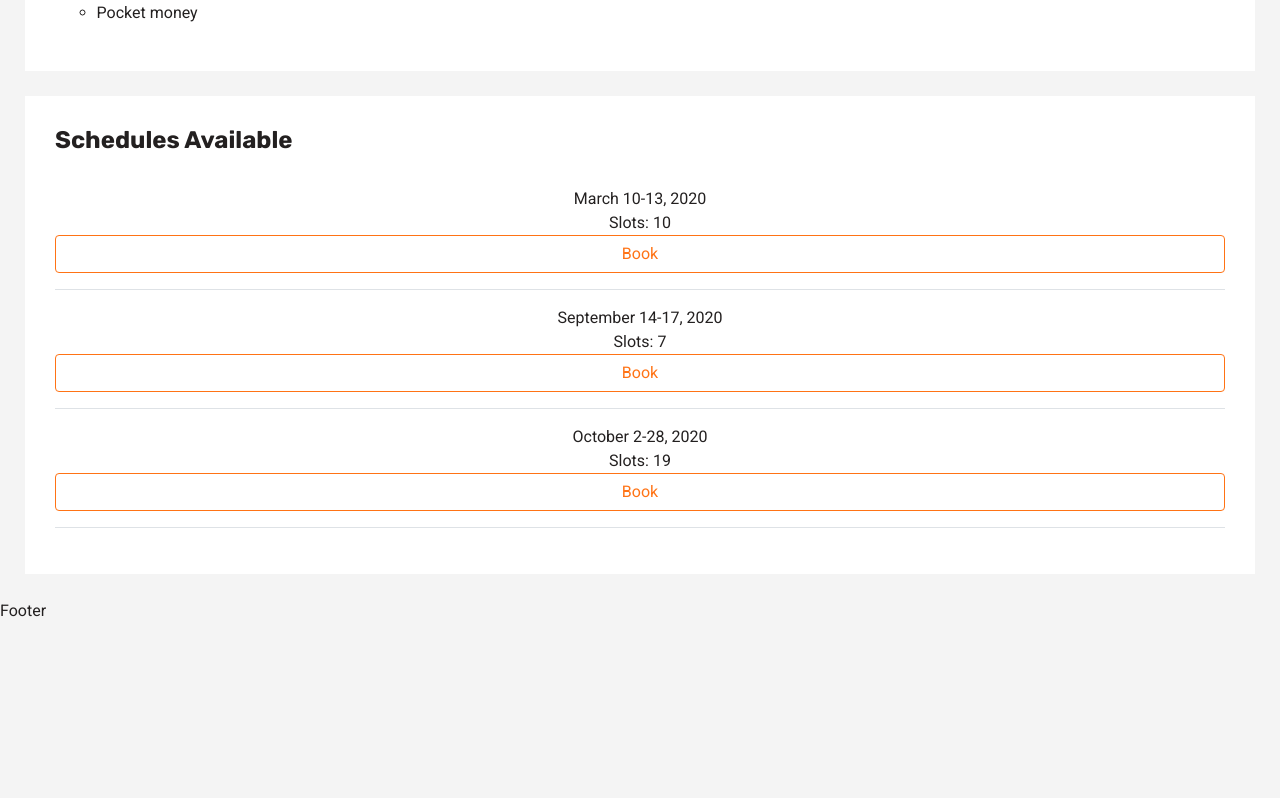
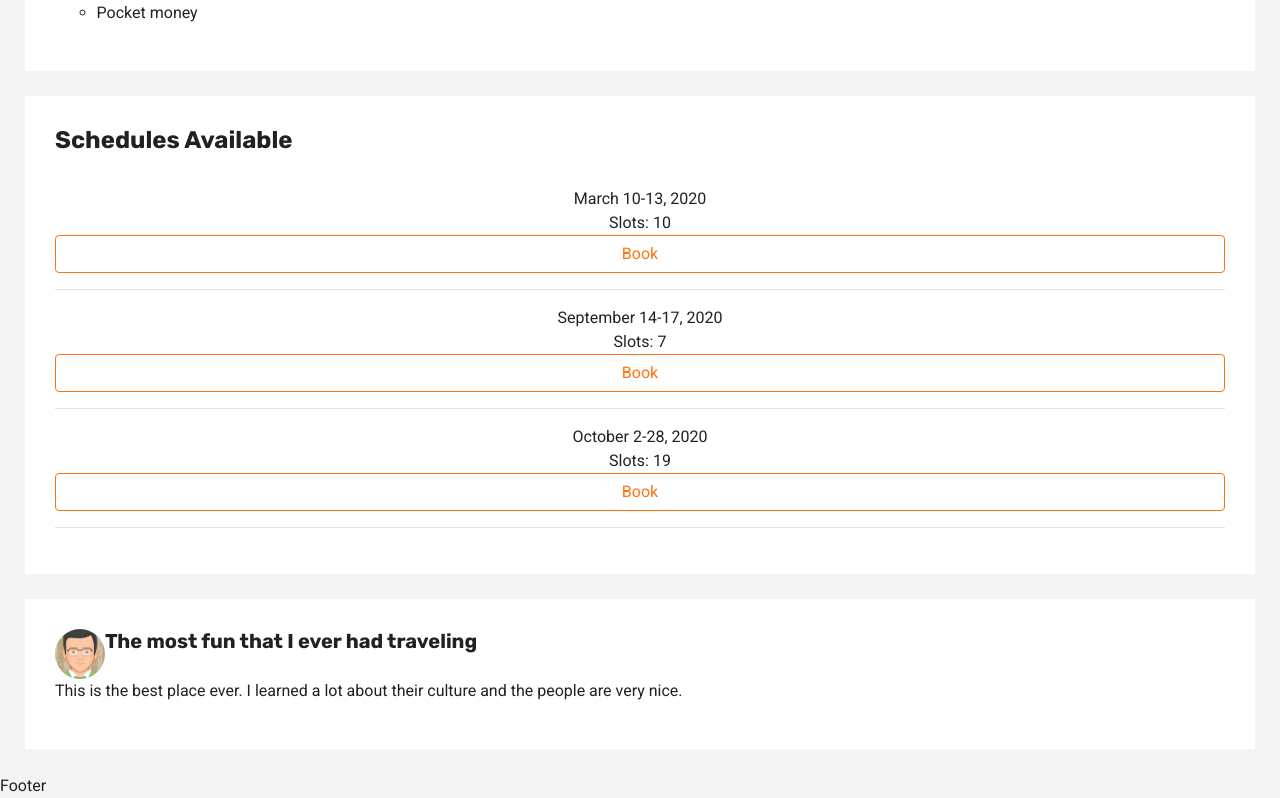
Before and after one commit to bluehacks2020/egg-soar-ugh-blue-hacks, a React (Create React App) app: page /location in a window 1280 px wide. Shown: the part 1136-1934 px from the top of the page. Before the commit the page ends 1759 px from the top, so only its background shows below. Built offline with nearby package versions, Linux system fonts and the light colour scheme.

Commit message:
question forms

```diff
--- /dev/null
+++ b/src/component/Testimonial/Testimonial.js
@@ -0,0 +1,26 @@
+import React from "react";
+import "./style.css";
+import Image from "react-bootstrap/Image";
+import avatar from "../../assets/images/avatar.png";
+
+const Testimonial = props => {
+  return (
+    <div className="testimonial">
+      <div className="avatar-header">
+        <Image
+          className="avatar"
+          src={avatar}
+          alt="Profile Picture"
+          roundedCircle
+        />
+        <h5>The most fun that I ever had traveling</h5>
+      </div>
+        <p>
+          This is the best place ever. I learned a lot about their culture and
+          the people are very nice.
+        </p>
+    </div>
+  );
+};
+
+export default Testimonial;
--- /dev/null
+++ b/src/component/Testimonial/index.js
@@ -0,0 +1,3 @@
+import Testimonial from './Testimonial';
+
+export default Testimonial;
--- /dev/null
+++ b/src/component/Testimonial/style.css
@@ -0,0 +1,16 @@
+.testimonial {
+    margin: 25px;
+    padding: 30px;
+    background-color: white;
+}
+
+.avatar-header {
+    display: flex;
+    flex-direction: row;
+    text-align: center;
+}
+
+.avatar {
+    height: 50px;
+    width: 50px;
+}
--- a/src/component/pages/LocationPage/LocationPage.js
+++ b/src/component/pages/LocationPage/LocationPage.js
@@ -1,10 +1,73 @@
-import React from "react";
+import React, { useState } from "react";
 import "./style.css";
 import { locations } from "../../../data/locations";
 import image from "../../../assets/images/dumagat.jpg";
 import Image from "react-bootstrap/Image";
 import Button from "react-bootstrap/Button";
+import Modal from "react-bootstrap/Modal";
+import Form from "react-bootstrap/Form";
+import InputGroup from "react-bootstrap/InputGroup";
+import FormControl from "react-bootstrap/FormControl";
 
+import Testimonial from "../../Testimonial";
+
+const BookButton = (props) => {
+  const [show, setShow] = useState(false);
+
+  const handleClose = () => setShow(false);
+  const handleShow = () => setShow(true);
+
+  return (
+    <>
+      <Button variant="outline-warning" onClick={handleShow}>
+          Book
+      </Button>
+
+      <Modal show={show} onHide={handleClose} animation={true}>
+        <Modal.Header closeButton>
+          <Modal.Title>Confirmation</Modal.Title>
+        </Modal.Header>
+        <Modal.Body>
+          <h5> Booking {props.date} </h5>
+          <h6> Please answer a few questions before confirming your booking </h6>
+          <Form>
+            <Form.Group controlId="formBasicEmail">
+              <Form.Label>Why do you want to join this immersion? </Form.Label>
+              <Form.Control type="text" />
+              <Form.Label>
+                Have you joined any immersion before? If yes, where is it and
+                how was your experience?
+              </Form.Label>
+              <Form.Control type="text" />
+              <Form.Label>
+                What will you do if the household you’re assigned to has a lot
+                of cockroaches?
+              </Form.Label>
+              <Form.Control type="text" />
+              <Form.Label>
+                Are you willing to sleep on a banig?
+              </Form.Label>
+              <Form.Control type="text" />
+              <Form.Label>Please check all that apply: </Form.Label>
+              <Form.Check label={`Heart Complications`} />
+              <Form.Check label={`Physical disability`} />
+              <Form.Check label={`Dust Allergy`} />
+              <Form.Check label={`Food Allergy`} />
+            </Form.Group>
+          </Form>
+        </Modal.Body>
+        <Modal.Footer>
+          <Button variant="light" onClick={handleClose}>
+            Close
+          </Button>
+          <Button variant="outline-warning" onClick={handleClose}>
+            Confirm Booking
+          </Button>
+        </Modal.Footer>
+      </Modal>
+    </>
+  );
+}
 const LocationPage = () => {
   const data = locations.locations[0];
 
@@ -34,21 +97,19 @@ const LocationPage = () => {
       </div>
       <div className="kontainer">
         <h4> Schedules Available </h4>
-          <br>
-          </br>
+        <br></br>
         {data.schedule.map(sched => (
-            <>
+          <>
             <div className="schedule" key={sched.date}>
-                <div> {sched.date} </div>
-                <div> Slots: {sched.slots} </div>
-                <Button variant="outline-warning">Book</Button>
-                <div class="border-top my-3"></div>
-
+              <div> {sched.date} </div>
+              <div> Slots: {sched.slots} </div>
+              <BookButton date={sched.date} />
+              <div class="border-top my-3"></div>
             </div>
-            </>
-
+          </>
         ))}
       </div>
+      <Testimonial />
     </div>
   );
 };
```
